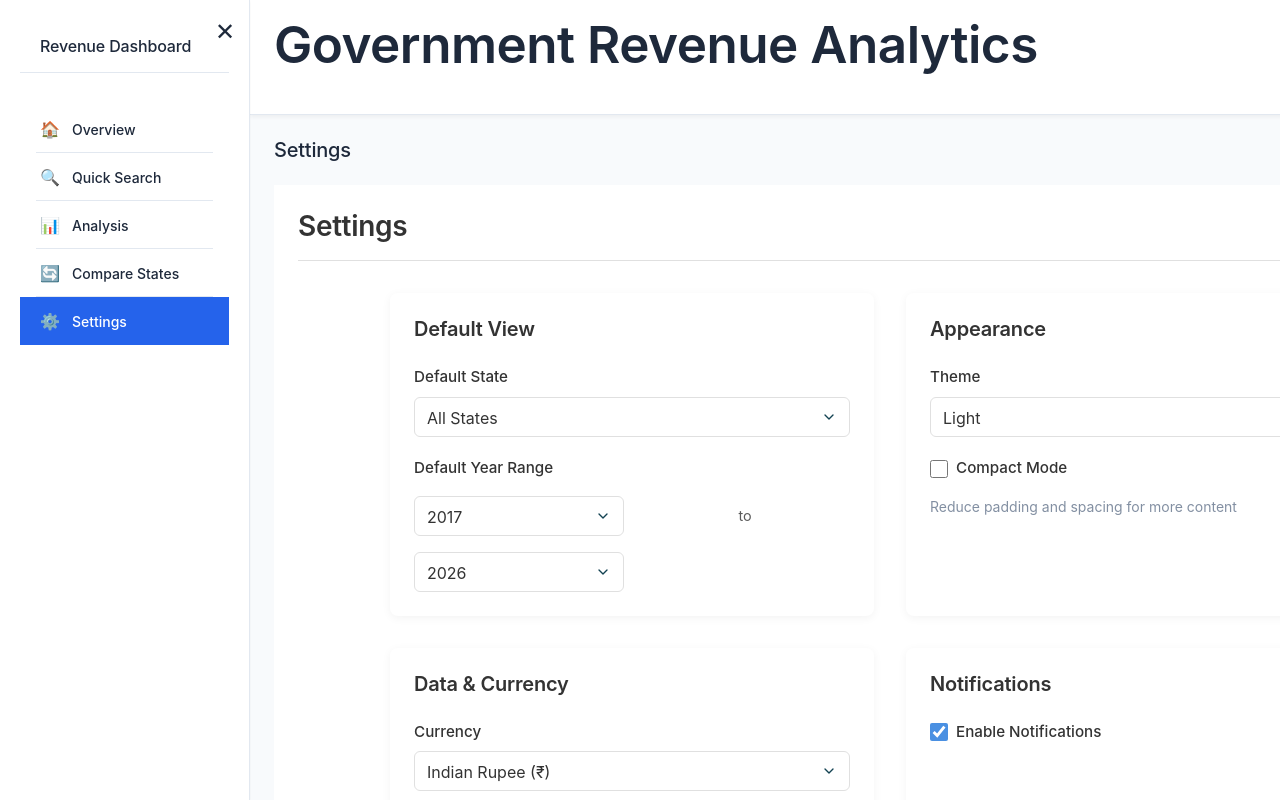
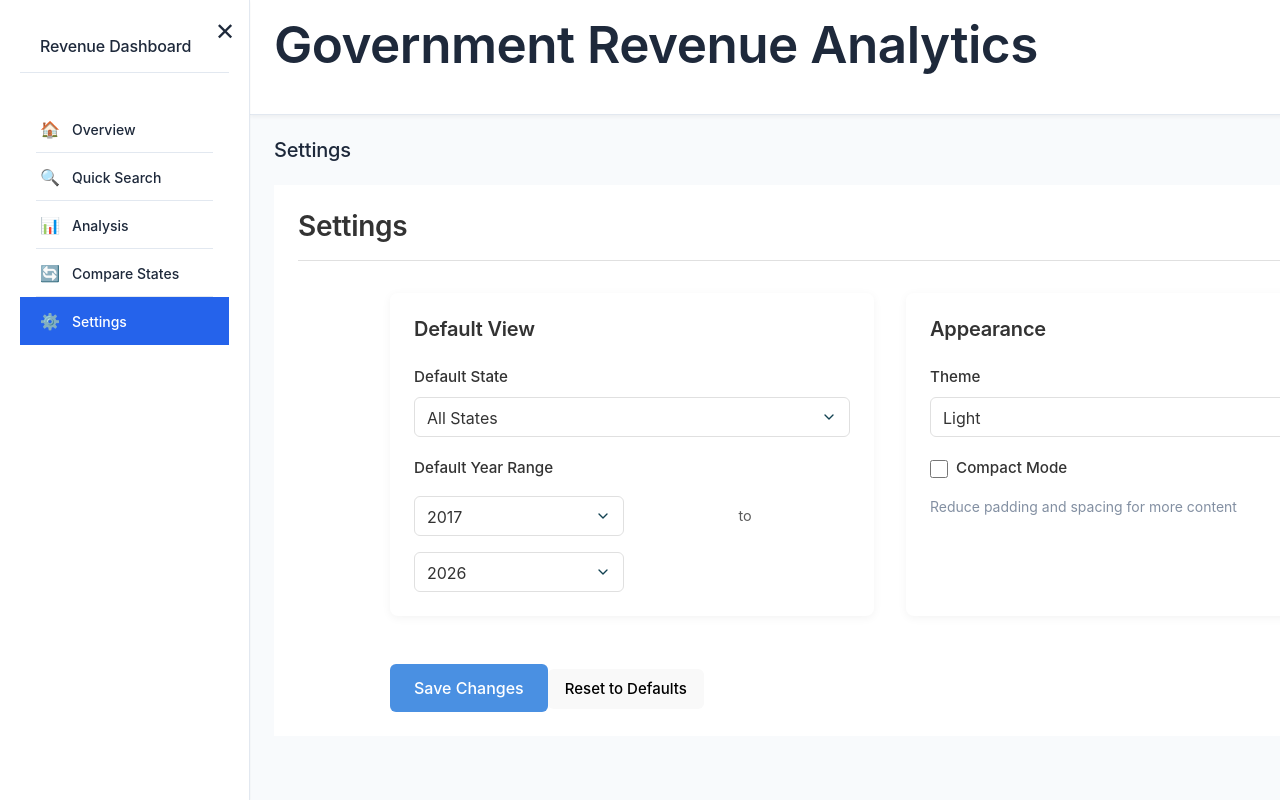
Before and after one commit to tmanas06/State_revenue_analytics, a React (Vite) app: page /settings in a window 1280 px wide. Built offline with nearby package versions, Linux system fonts and the light colour scheme.

Commit message:
setting page

```diff
--- a/src/components/Settings.js
+++ b/src/components/Settings.js
@@ -168,9 +168,9 @@ const Settings = ({ currentStateFilter, setCurrentStateFilter, currentYearRange,
           </div>
         </div>
 
-        <div className="setting-group">
-          <h3>Data & Currency</h3>
-          <div className="form-group">
+        {/* <div className="setting-group"> */}
+          {/* <h3>Data & Currency</h3> */}
+          {/* <div className="form-group">
             <label htmlFor="currency">Currency</label>
             <select
               id="currency"
@@ -183,9 +183,9 @@ const Settings = ({ currentStateFilter, setCurrentStateFilter, currentYearRange,
               <option value="USD">US Dollar ($)</option>
               <option value="EUR">Euro (€)</option>
             </select>
-          </div>
+          </div> */}
 
-          <div className="form-group">
+          {/* <div className="form-group">
             <label htmlFor="dataRefreshInterval">Data Refresh Interval (minutes)</label>
             <select
               id="dataRefreshInterval"
@@ -201,10 +201,10 @@ const Settings = ({ currentStateFilter, setCurrentStateFilter, currentYearRange,
               <option value="60">1 hour</option>
               <option value="0">Manual refresh only</option>
             </select>
-          </div>
-        </div>
+          </div> */}
+        {/* </div> */}
 
-        <div className="setting-group">
+        {/* <div className="setting-group">
           <h3>Notifications</h3>
           <div className="form-group">
             <label>
@@ -218,7 +218,7 @@ const Settings = ({ currentStateFilter, setCurrentStateFilter, currentYearRange,
               <span>Enable Notifications</span>
             </label>
           </div>
-        </div>
+        </div> */}
 
         <div className="form-actions">
           <button type="submit" className="btn btn-primary">
```
